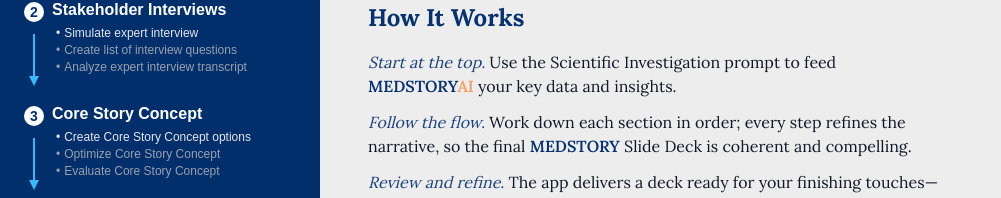
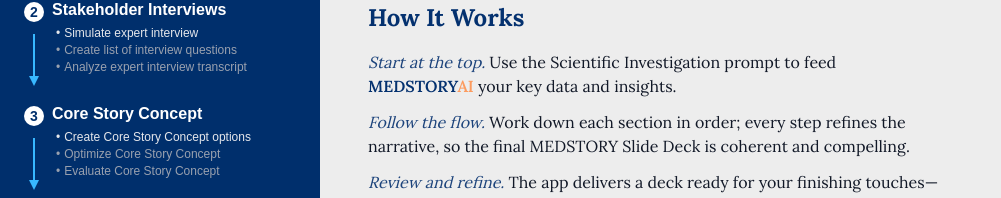
Before and after one commit to jaburnell920/medstory-ai, a Next.js app: page /enter in a window 1280 px wide. Shown: the part 298-496 px from the top of the page, without its empty margins (0-1001 px from the left). Built offline with nearby package versions, Linux system fonts and the light colour scheme.

Commit message:
udpated text in welcome page

```diff
--- a/src/app/enter/page.tsx
+++ b/src/app/enter/page.tsx
@@ -49,9 +49,8 @@ export default function EnterPage() {
 
               <p className="text-base leading-normal text-[#111827] mb-3">
                 <span className="text-[#1c437b] italic">Follow the flow.</span> Work down each
-                section in order; every step refines the narrative, so the final{' '}
-                <span className="font-semibold text-[#04316f]">MEDSTORY</span> Slide Deck is
-                coherent and compelling.
+                section in order; every step refines the narrative, so the final MEDSTORY Slide Deck
+                is coherent and compelling.
               </p>
 
               <p className="text-base leading-normal text-[#111827]">
```
